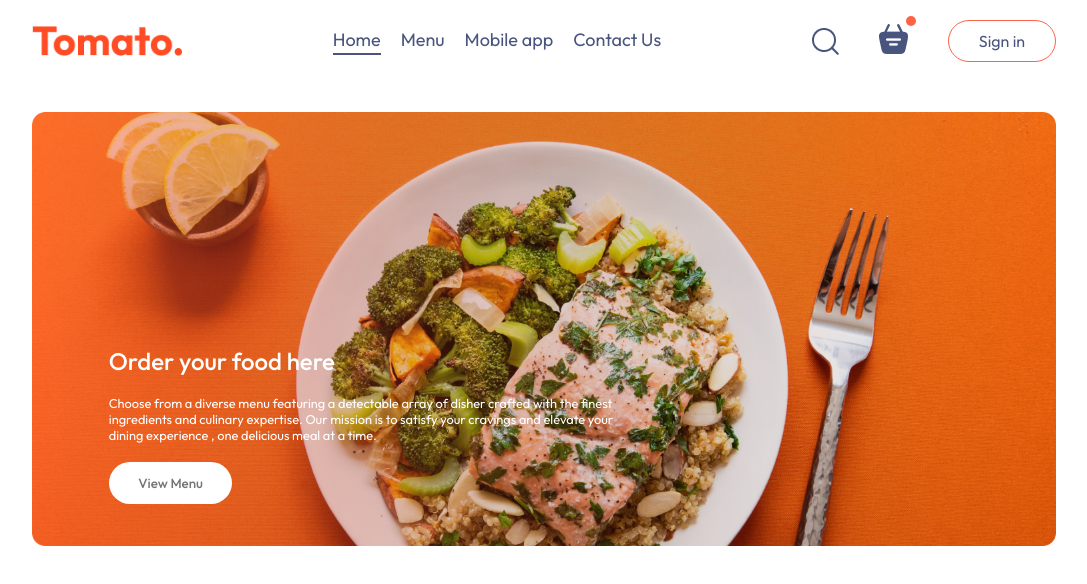
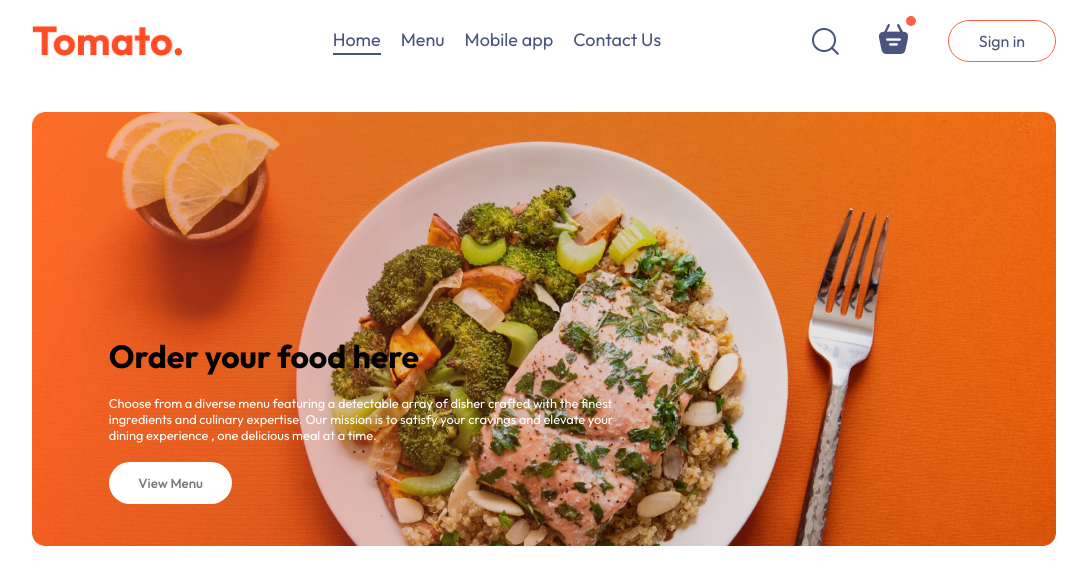
Before and after one commit to ankit28122003/Food-delivery, a React (Vite) app: page / in a window 1280 px wide. Shown: the top 584 px of the page, without its empty margins (96-1183 px from the left). Built offline with nearby package versions, Linux system fonts and the light colour scheme.

Commit message:
Update Header.jsx

```diff
--- a/src/Components/Header/Header.jsx
+++ b/src/Components/Header/Header.jsx
@@ -5,7 +5,7 @@ const Header = () => {
     return (
         <div className='header'>
             <div className="header-contents">
-                <h2>Order your food here</h2>
+                <h1>Order your food here</h1>
                 <p>Choose from a diverse menu featuring a detectable array of disher crafted with the finest ingredients and culinary expertise. Our mission is to satisfy your cravings and elevate your dining experience , one delicious meal at a time.</p>
                 <button>View Menu</button>
             </div>
```
